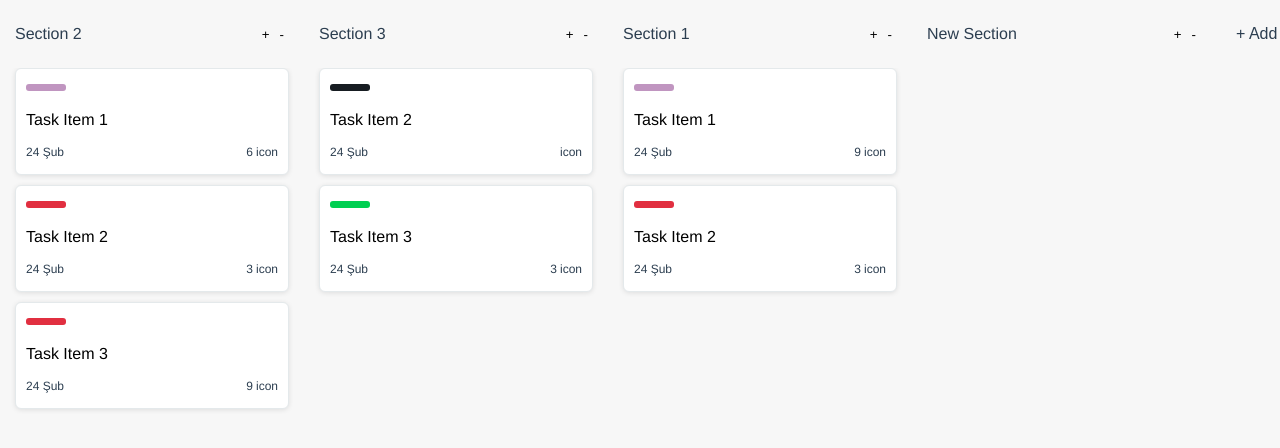
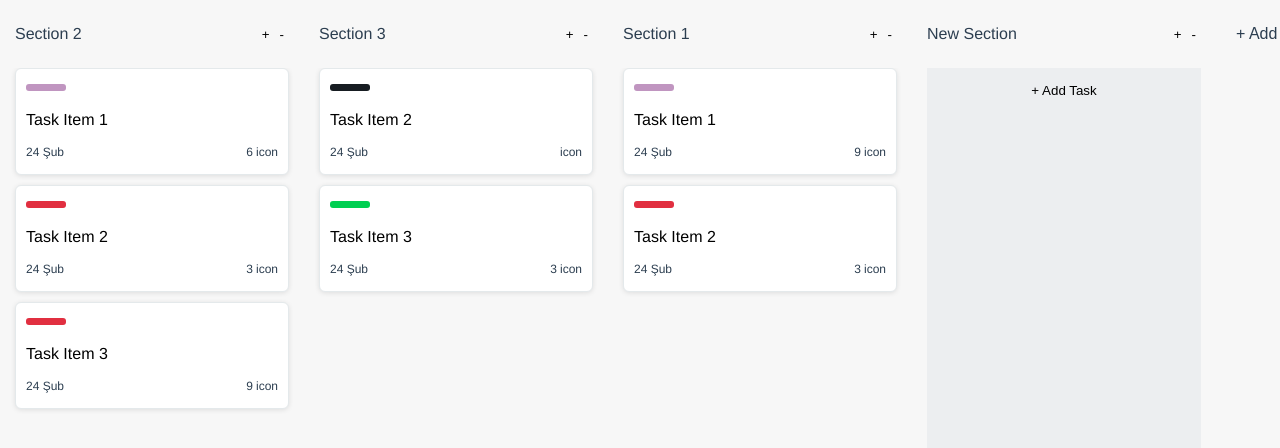
Before and after one commit to FKonyali/asana-clone, a Vue app: page / in a window 1280 px wide. Both pictures are taken after a click on the button "+ Add Section". Shown: the top 448 px of the page. Built offline with nearby package versions, Linux system fonts and the light colour scheme.

Commit message:
add drag function on task

```diff
--- a/src/components/Button/index.vue
+++ b/src/components/Button/index.vue
@@ -1,5 +1,5 @@
 <template>
-  <button :class="`button ${className}`">
+  <button :class="`button${className ? ' ' + className : ''}`">
     <slot/>
   </button>
 </template>
--- a/src/components/Section/index.vue
+++ b/src/components/Section/index.vue
@@ -1,6 +1,6 @@
 <template>
   <div class="section">
-    <div class="section__top">
+    <div class="section__top js-drag-area">
       <div class="section__top-left" @click="editSectionName">
         <div class="section__top-name" v-if="!isSectionNameEditAble">
           {{ title }}
@@ -25,23 +25,57 @@
       </div>
     </div>
     <div class="section__bot" ref="scrollArea">
-      <div v-if="items">
-        <Task
-          v-for="item in items"
-          :key="item.id"
-          :item="item"
-        />
+      <div class="section__bot-group" v-if="items.length > 0">
+        <draggable
+          class="list-group"
+          v-model="replicaItems"
+          v-bind="dragOptions"
+          @start="drag = true"
+          @end="drag = false"
+          tag="div"
+          handle=".js-task-drag-area"
+          group="items"
+        >
+          <transition-group type="transition" :name="!drag ? 'flip-list' : null">
+            <Task
+              v-for="item in replicaItems"
+              :key="item.id"
+              :item="item"
+            />
+          </transition-group>
+        </draggable>
+        <div class="section__remaining js-drag-area"></div>
       </div>
-      <div class="section__blank" v-else>
-        <Button>
+      <div class="section__blank js-drag-area" v-else>
+        <Button @click.native="addNewTask(index)">
           + Add Task
         </Button>
+        <draggable
+          class="list-group"
+          v-model="replicaItems"
+          v-bind="dragOptions"
+          @start="drag = true"
+          @end="drag = false"
+          tag="div"
+          handle=".js-task-drag-area"
+          group="items"
+        >
+          <transition-group type="transition" :name="!drag ? 'flip-list' : null">
+            <Task
+              v-for="(item, index) in replicaItems"
+              :key="index"
+              :item="item"
+            />
+          </transition-group>
+        </draggable>
+        <div class="section__remaining js-drag-area"></div>
       </div>
     </div>
   </div>
 </template>
 
 <script>
+import draggable from 'vuedraggable'
 import Button from "../Button";
 import Task from "../Task";
 import IconPlus from "@/assets/img/icon/icon-plus.svg";
@@ -52,11 +86,14 @@ export default {
   components: {
     Task,
     Button,
-    IconPlus
+    IconPlus,
+    draggable
   },
   data () {
     return {
-      isSectionNameEditAble: false
+      isSectionNameEditAble: false,
+      drag: false,
+      replicaItems: []
     }
   },
   props: {
@@ -72,6 +109,9 @@ export default {
       type: Array,
       default: null
     }
+  },
+  mounted () {
+    this.replicaItems = this.items
   },
   methods: {
     addNewTask (getId) {
@@ -135,8 +175,34 @@ export default {
     }
   },
   computed: {
-    getSectionData () {
-      return this.$store.getters.getSectionData
+    getSectionData: {
+      get () {
+        return this.$store.getters.getSectionData
+      },
+      set (value) {
+        this.$store.commit('updateSectionData', value)
+      }
+    },
+    dragOptions() {
+      return {
+        animation: 200,
+        group: "description",
+        disabled: false,
+        ghostClass: "ghost"
+      };
+    }
+  },
+  watch: {
+    'replicaItems': function () {
+      const getSectionIndex = this.index;
+      const getReplicaItems = this.replicaItems;
+      const refSectionDataArr = this.getSectionData;
+
+      refSectionDataArr[getSectionIndex].items = getReplicaItems;
+
+      this.$store.commit('updateSectionData', [
+        ...refSectionDataArr
+      ])
     }
   }
 }
@@ -172,6 +238,21 @@ export default {
       overflow-y: auto;
       padding: 0 15px;
       flex: 1;
+      &-group {
+        display: flex;
+        flex-direction: column;
+        height: 100%;
+      }
+      .list-group {
+        height: 100%;
+        span {
+          display: block;
+          height: 100%;
+        }
+      }
+    }
+    &__remaining {
+      flex: 1
     }
     &__blank {
       background: #ECEEF0;
@@ -180,6 +261,7 @@ export default {
       user-select: none;
       .button {
         padding: 15px;
+        width: 100%;
       }
     }
     &__input {
--- a/src/components/Task/index.vue
+++ b/src/components/Task/index.vue
@@ -1,5 +1,5 @@
 <template>
-  <div class="task">
+  <div class="task js-task-drag-area">
     <div class="task__top">
       <div class="task__top-left">
         <div
--- a/src/store/state.js
+++ b/src/store/state.js
@@ -5,20 +5,20 @@ export default {
       title: "Section 2",
       items: [
         {
-          id: 0,
+          id: 1,
           title: "Task Item 1",
           date: "24 Şub",
           count: 6
         },
         {
-          id: 1,
+          id: 2,
           title: "Task Item 2",
           date: "24 Şub",
           color: "#E12F40",
           count: 3
         },
         {
-          id: 2,
+          id: 3,
           title: "Task Item 3",
           date: "24 Şub",
           color: "#E12F40",
@@ -27,17 +27,17 @@ export default {
       ]
     },
     {
-      id: 1,
+      id: 4,
       title: "Section 3",
       items: [
         {
-          id: 0,
+          id: 5,
           title: "Task Item 2",
           color: "#171D22",
           date: "24 Şub"
         },
         {
-          id: 1,
+          id: 6,
           title: "Task Item 3",
           date: "24 Şub",
           color: "#00CF51",
@@ -46,17 +46,17 @@ export default {
       ]
     },
     {
-      id: 2,
+      id: 7,
       title: "Section 1",
       items: [
         {
-          id: 0,
+          id: 8,
           title: "Task Item 1",
           date: "24 Şub",
           count: 9
         },
         {
-          id: 1,
+          id: 9,
           title: "Task Item 2",
           date: "24 Şub",
           color: "#e12f40",
--- a/src/views/Home.vue
+++ b/src/views/Home.vue
@@ -7,6 +7,7 @@
       @start="drag = true"
       @end="drag = false"
       tag="div"
+      handle=".js-drag-area"
     >
       <transition-group type="transition" :name="!drag ? 'flip-list' : null">
         <Section
```
Also changed, not shown: 1 other file (tests, documents, lock files or other folders).
